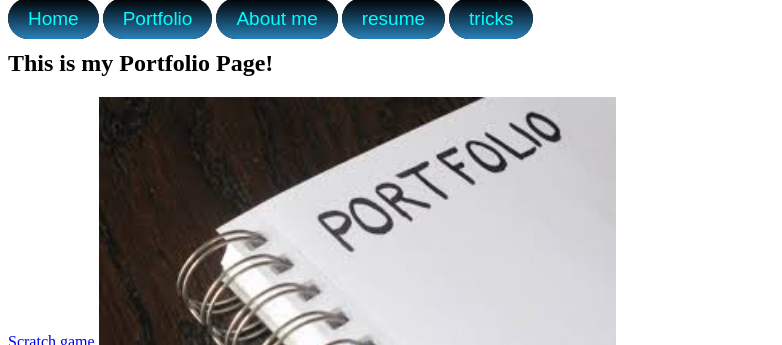
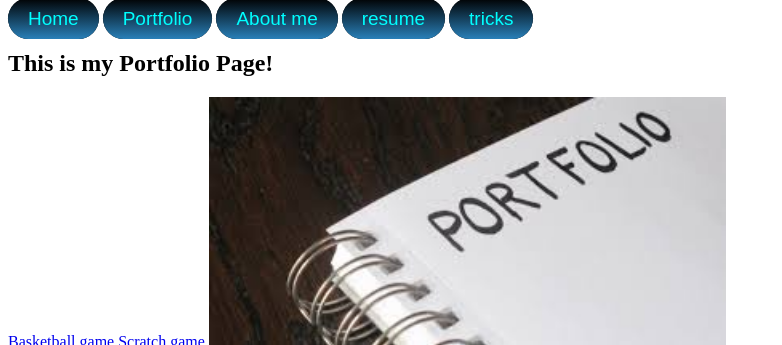
Before and after one commit to luke2andie/luke2andie.github.io, a plain HTML site: page my_website/portfolio.html in a window 1280 px wide. Shown: the top 345 px of the page, without its empty margins (0-782 px from the left). Drawn offline with Linux system fonts and the light colour scheme.

Commit message:
BAsketball app added

```diff
--- a/my_website/portfolio.html
+++ b/my_website/portfolio.html
@@ -12,6 +12,7 @@
     <a href="resume.html" class="btn" class="btn:hover">resume</a>
     <a href="tricks.html" class="btn" class="btn:hover">tricks</a>
     <h2>This is my Portfolio Page!</h2>
+     <a href="https://github.com/luke2andie/Basketballgame1"> Basketball game</a>
     <a href="https://scratch.mit.edu/projects/175610974/#editor"> Scratch game</a>
     <img src="images/portfolio.jpg" height="250">
     <br>
```
Also changed, not shown: 2 other files.
